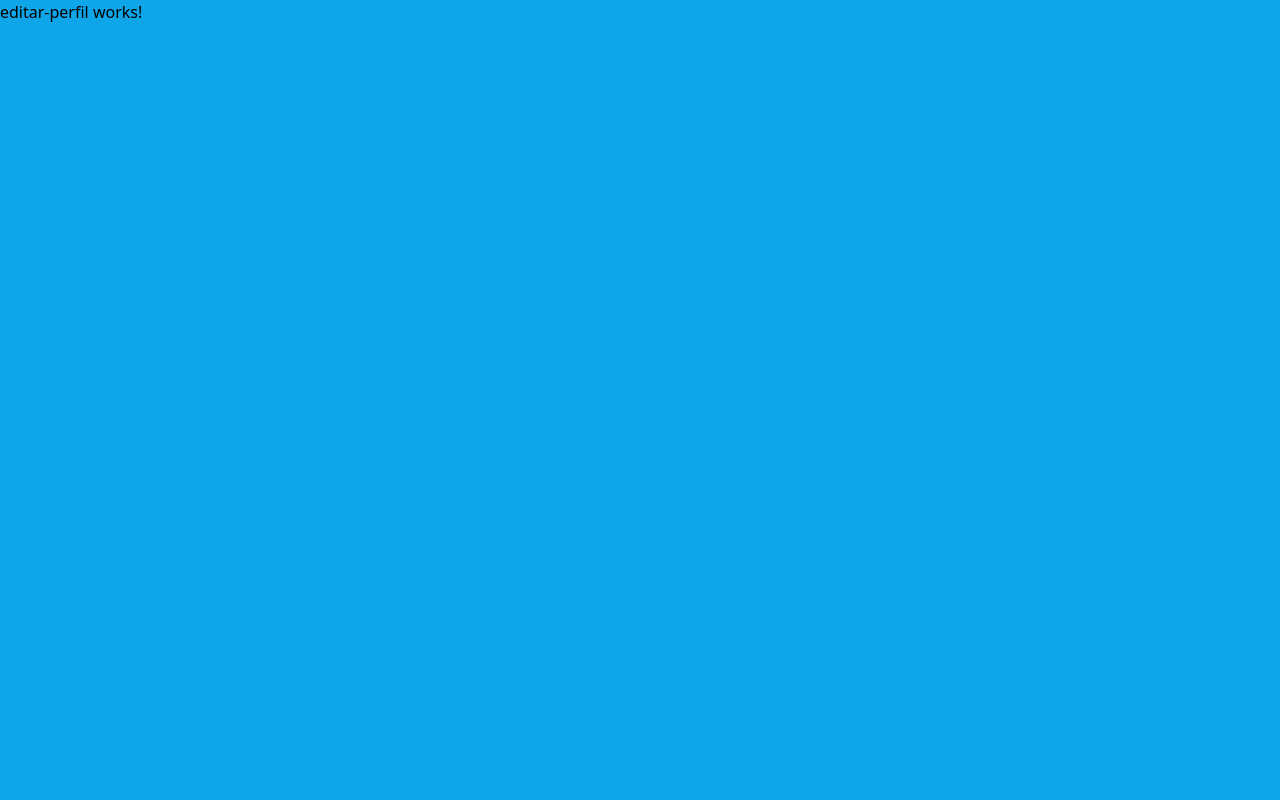
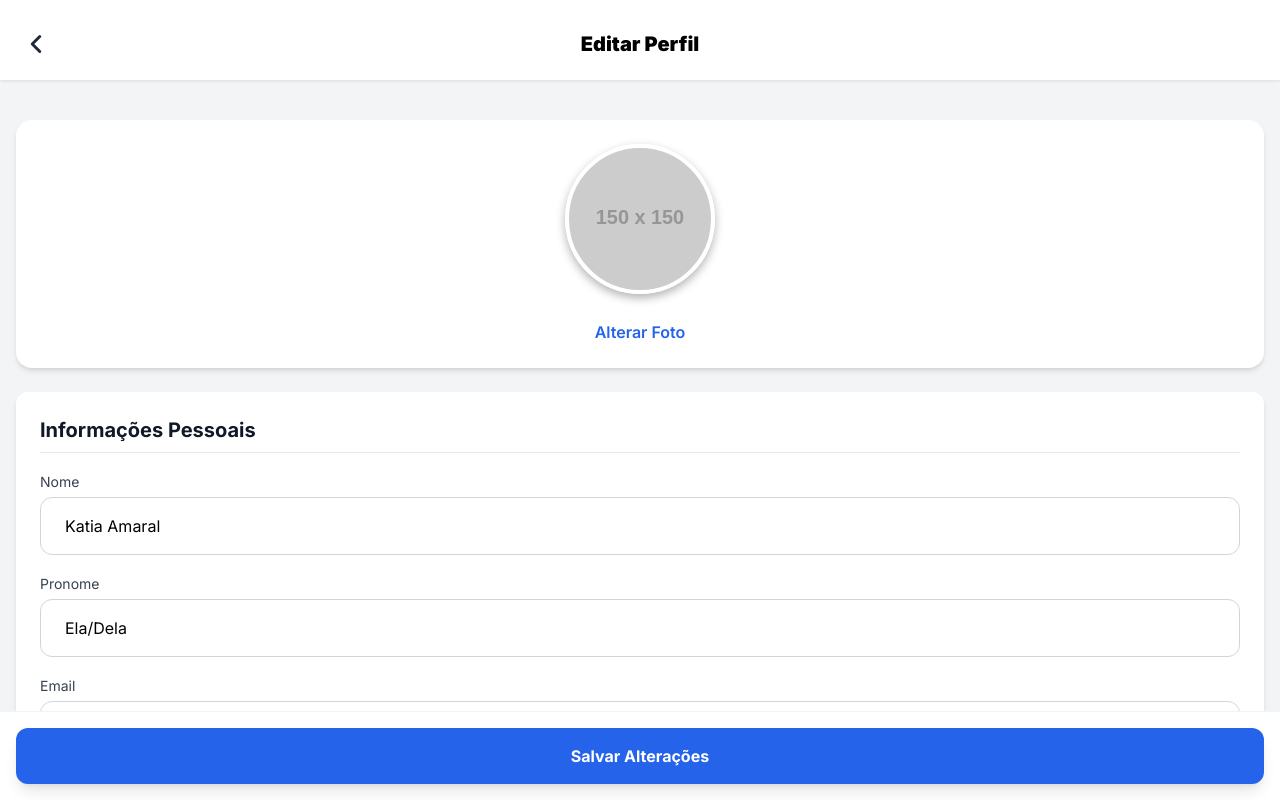
Before and after one commit to netokemon/projeto-fundamentos-de-software, an Angular app in the folder frontend/: page /perfil/editar in a window 1280 px wide. Shown: the top 800 px of the page. Built offline with nearby package versions, Linux system fonts and the light colour scheme.

Commit message:
página de edição de perfil concluída

```diff
--- a/frontend/src/app/pages/editar-perfil/editar-perfil.html
+++ b/frontend/src/app/pages/editar-perfil/editar-perfil.html
@@ -1 +1,212 @@
-<p>editar-perfil works!</p>
+<!DOCTYPE html>
+<html lang="pt-BR">
+<head>
+    <meta charset="UTF-8">
+    <meta name="viewport" content="width=device-width, initial-scale=1.0">
+    <title>Editar Perfil</title>
+    <!-- Tailwind CSS CDN -->
+    <script src="https://cdn.tailwindcss.com"></script>
+    <!-- Google Font: Inter -->
+    <link href="https://fonts.googleapis.com/css2?family=Inter:wght@400;600;700;900&display=swap" rel="stylesheet">
+
+    <style>
+        /* Aplica a fonte Inter globalmente, conforme solicitado */
+        body {
+            font-family: 'Inter', sans-serif;
+            -webkit-tap-highlight-color: transparent;
+            background-color: #f7f7f7; /* Fundo levemente cinza para destacar o formulário */
+            min-height: 100vh;
+        }
+
+        /* Estilo para a foto de perfil em círculo */
+        .profile-pic {
+            width: 150px;
+            height: 150px;
+            border-radius: 50%;
+            object-fit: cover;
+            border: 4px solid white;
+            box-shadow: 0 4px 10px rgba(0, 0, 0, 0.3);
+            margin-bottom: 10px;
+            cursor: pointer;
+        }
+
+        /* Estilo para a foto real (simulada) */
+        .profile-pic-image {
+            background-image: url("https://placehold.co/150x150/50b284/ffffff?text=Katia");
+            background-size: cover;
+            background-position: center;
+        }
+
+        /* Estilo para o cabeçalho fixo no topo */
+        .header-shadow {
+            box-shadow: 0 1px 3px rgba(0, 0, 0, 0.1);
+        }
+
+        /* Estilo para os campos de entrada */
+        .input-field {
+            width: 100%;
+            padding: 1rem 1.5rem;
+            border-radius: 0.75rem; /* rounded-xl */
+            border: 1px solid #d1d5db; /* border-gray-300 */
+            font-size: 1rem;
+            transition: border-color 0.15s ease-in-out, box-shadow 0.15s ease-in-out;
+        }
+        .input-field:focus {
+            border-color: #3b82f6; /* blue-500 */
+            outline: none;
+            box-shadow: 0 0 0 3px rgba(59, 130, 246, 0.25);
+        }
+    </style>
+
+    <!-- Configuração Tailwind para usar Inter como fonte sans (Conforme solicitado) -->
+    <script>
+        tailwind.config = {
+            theme: {
+                extend: {
+                    fontFamily: {
+                        sans: ['Inter', 'sans-serif'],
+                    },
+                }
+            }
+        }
+    </script>
+</head>
+<body>
+
+<!-- Estrutura principal da página de edição -->
+<div class="w-full bg-gray-100 overflow-hidden min-h-screen pb-32">
+    <!-- O pb-32 garante espaço para o botão flutuante inferior -->
+
+    <!-- CABEÇALHO FIXO BRANCO -->
+    <header class="sticky top-0 z-20 bg-white pt-6 pb-4 px-4 flex items-center header-shadow">
+        <!-- Botão de Voltar -->
+        <button onclick="console.log('Voltar para Perfil');" class="p-2 rounded-full hover:bg-gray-100 text-gray-800">
+            <svg xmlns="http://www.w3.org/2000/svg" fill="none" viewBox="0 0 24 24" stroke-width="3" stroke="currentColor" class="w-6 h-6">
+                <path stroke-linecap="round" stroke-linejoin="round" d="M15.75 19.5L8.25 12l7.5-7.5" />
+            </svg>
+        </button>
+        <!-- Título -->
+        <h1 class="flex-1 text-center text-xl font-extrabold text-black mr-10">
+            Editar Perfil
+        </h1>
+    </header>
+
+    <!-- CONTEÚDO PRINCIPAL (FORMULÁRIO) -->
+    <main class="p-4">
+
+        <!-- Seção de Edição da Foto -->
+        <div class="flex flex-col items-center justify-center my-6 bg-white p-6 rounded-2xl shadow-md">
+            <!-- Foto de Perfil -->
+            <div class="profile-pic profile-pic-image"></div>
+            <!-- Botão para Mudar Foto -->
+            <button class="mt-4 text-blue-600 font-semibold text-base hover:text-blue-800 transition">
+                Alterar Foto
+            </button>
+        </div>
+
+        <!-- Formulário de Edição -->
+        <form class="space-y-8">
+
+            <!-- SEÇÃO 1: INFORMAÇÕES PESSOAIS -->
+            <div class="bg-white p-6 rounded-xl shadow-md space-y-4">
+                <h2 class="text-xl font-bold text-gray-900 border-b pb-2 mb-4">Informações Pessoais</h2>
+
+                <label class="block">
+                    <span class="text-gray-700 font-medium text-sm">Nome</span>
+                    <input type="text" value="Katia Amaral" placeholder="Seu nome completo" class="input-field mt-1" required>
+                </label>
+
+                <label class="block">
+                    <span class="text-gray-700 font-medium text-sm">Pronome</span>
+                    <input type="text" value="Ela/Dela" placeholder="Ex: ele/dele, ela/dela" class="input-field mt-1">
+                </label>
+
+                <label class="block">
+                    <span class="text-gray-700 font-medium text-sm">Email</span>
+                    <input type="email" value="katiaamaral@email.com" placeholder="Seu e-mail" class="input-field mt-1" required>
+                </label>
+
+                <label class="block">
+                    <span class="text-gray-700 font-medium text-sm">Número</span>
+                    <input type="tel" value="(81) 90000000" placeholder="(XX) XXXXX-XXXX" class="input-field mt-1">
+                </label>
+
+                <label class="block">
+                    <span class="text-gray-700 font-medium text-sm">Data de Nascimento</span>
+                    <input type="date" value="1981-07-20" class="input-field mt-1" required>
+                </label>
+
+                <label class="block">
+                    <span class="text-gray-700 font-medium text-sm">Identidade de Gênero</span>
+                    <input type="text" value="Mulher Trans" placeholder="Sua identidade de gênero" class="input-field mt-1" required>
+                </label>
+
+                <label class="block">
+                    <span class="text-gray-700 font-medium text-sm">Tempo de Transição</span>
+                    <input type="text" value="Em transição há 17 anos" placeholder="Ex: 5 anos, começando agora" class="input-field mt-1">
+                </label>
+
+                <label class="block">
+                    <span class="text-gray-700 font-medium text-sm">Localização</span>
+                    <input type="text" value="Recife/PE" placeholder="Cidade/Estado" class="input-field mt-1" required>
+                </label>
+            </div>
+
+            <!-- SEÇÃO 2: INFORMAÇÕES MÉDICAS -->
+            <div class="bg-white p-6 rounded-xl shadow-md space-y-4">
+                <h2 class="text-xl font-bold text-gray-900 border-b pb-2 mb-4">Informações Médicas</h2>
+
+                <label class="block">
+                    <span class="text-gray-700 font-medium text-sm">Tipo Sanguíneo</span>
+                    <input type="text" value="O+" placeholder="Ex: A+, O-" class="input-field mt-1">
+                </label>
+
+                <label class="block">
+                    <span class="text-gray-700 font-medium text-sm">Alergias</span>
+                    <input type="text" value="Penicilina; Dipirona" placeholder="Lista de alergias separadas por vírgula" class="input-field mt-1">
+                </label>
+
+                <label class="block">
+                    <span class="text-gray-700 font-medium text-sm">Condições Crônicas</span>
+                    <input type="text" value="Diabetes" placeholder="Lista de condições separadas por vírgula" class="input-field mt-1">
+                </label>
+
+                <label class="block">
+                    <span class="text-gray-700 font-medium text-sm">Tipo de THI (Terapia Hormonal)</span>
+                    <input type="text" value="Estradiol" placeholder="Tipo de hormônio" class="input-field mt-1">
+                </label>
+
+                <label class="block">
+                    <span class="text-gray-700 font-medium text-sm">Data de Início da THI</span>
+                    <input type="date" value="2008-03-15" class="input-field mt-1">
+                </label>
+            </div>
+
+            <!-- SEÇÃO 3: CIRURGIAS E PROCEDIMENTOS -->
+            <div class="bg-white p-6 rounded-xl shadow-md space-y-4">
+                <h2 class="text-xl font-bold text-gray-900 border-b pb-2 mb-4">Cirurgias e Procedimentos</h2>
+
+                <label class="block">
+                    <span class="text-gray-700 font-medium text-sm">Realizados</span>
+                    <textarea rows="2" placeholder="Ex: Silicone (2010), Orquiectomia (2015)" class="input-field mt-1">Silicone (2010)</textarea>
+                </label>
+
+                <label class="block">
+                    <span class="text-gray-700 font-medium text-sm">Planejados</span>
+                    <textarea rows="2" placeholder="Ex: Vaginoplastia, Prótese de Mama" class="input-field mt-1">Vaginoplastia</textarea>
+                </label>
+            </div>
+
+        </form>
+    </main>
+
+    <!-- BOTÃO FLUTUANTE INFERIOR PARA SALVAR -->
+    <div class="fixed bottom-0 left-0 right-0 w-full p-4 z-40 bg-white border-t border-gray-100 shadow-xl">
+        <button type="submit" onclick="console.log('Perfil Salvo');" class="w-full bg-blue-600 text-white font-bold py-4 rounded-xl shadow-lg hover:bg-blue-700 transition">
+            Salvar Alterações
+        </button>
+    </div>
+</div>
+
+</body>
+</html>
```
